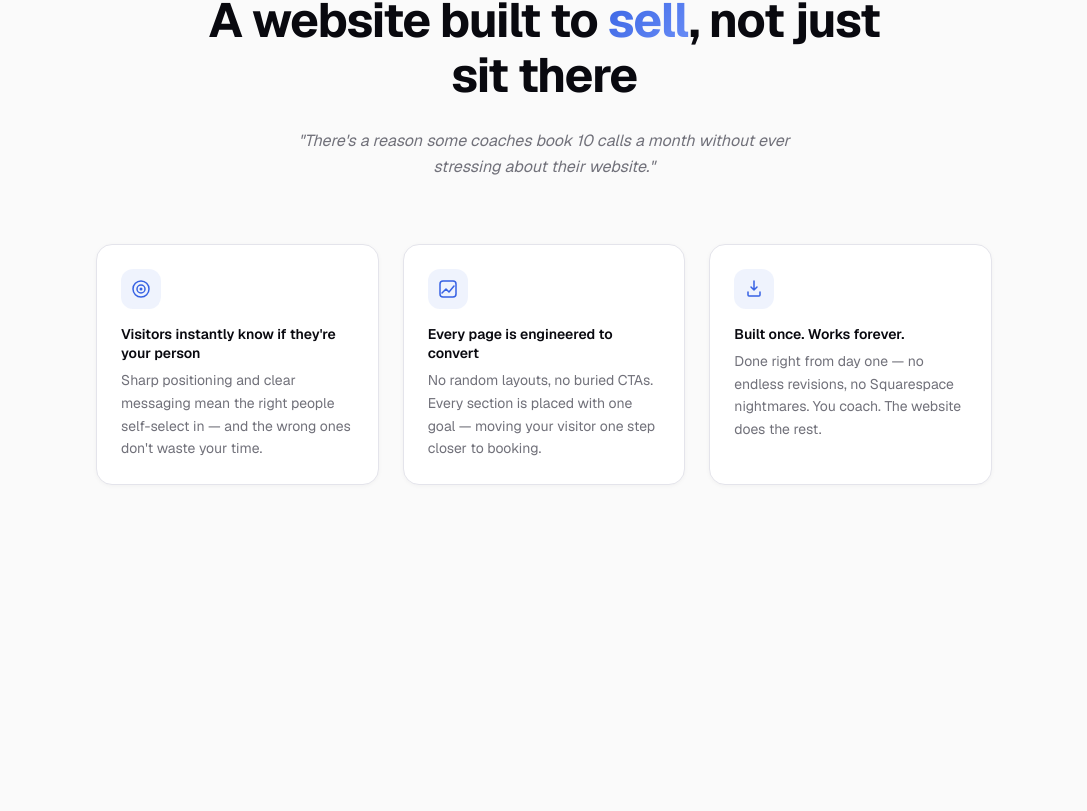
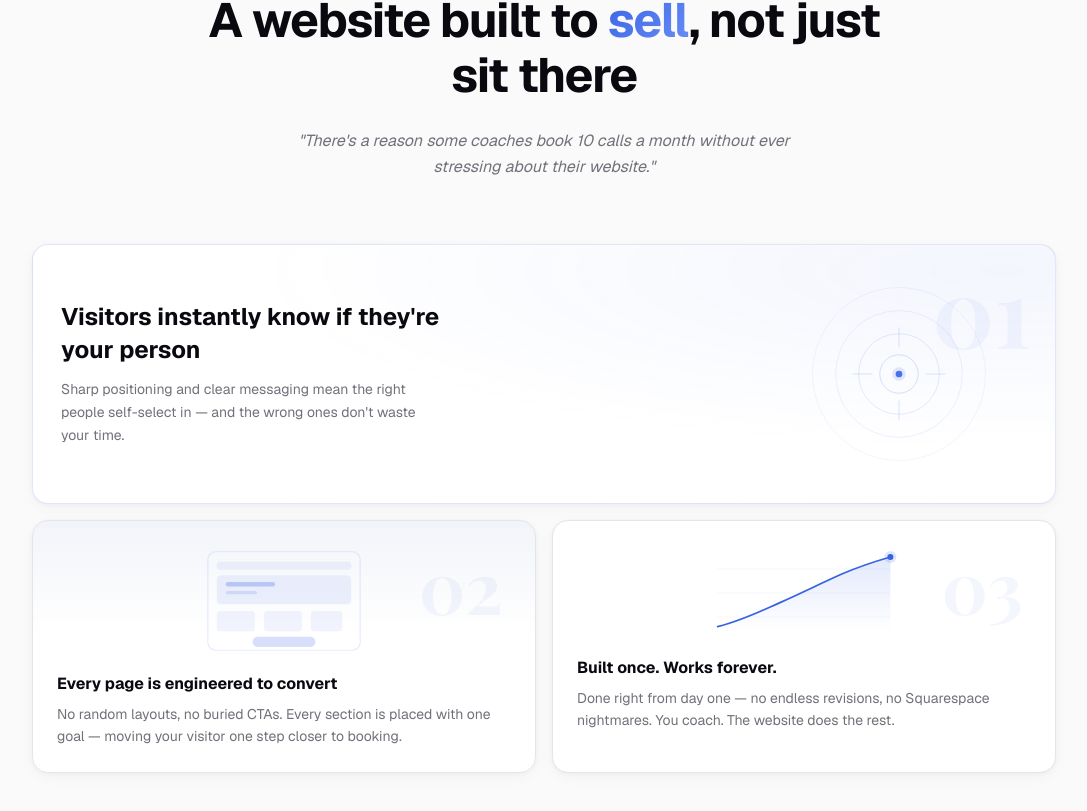
Before and after one commit to qpxv/websites, a Next.js app: page / in a window 1280 px wide. Shown: the part 1900-2711 px from the top of the page, without its empty margins (96-1183 px from the left). Before the commit the page ends 2481 px from the top, so only its background shows below. Built offline with nearby package versions, Linux system fonts and the light colour scheme.

Commit message:
solution looks insane now

```diff
--- a/app/components/home/solution/SolutionOutcomes.tsx
+++ b/app/components/home/solution/SolutionOutcomes.tsx
@@ -1,72 +1,147 @@
-const outcomes = [
-  {
-    icon: (
-      <svg width="20" height="20" viewBox="0 0 20 20" fill="none">
-        <circle cx="10" cy="10" r="8" stroke="currentColor" strokeWidth="1.5" />
-        <circle cx="10" cy="10" r="4" stroke="currentColor" strokeWidth="1.5" />
-        <circle cx="10" cy="10" r="1.5" fill="currentColor" />
-      </svg>
-    ),
-    title: "Visitors instantly know if they're your person",
-    description:
-      "Sharp positioning and clear messaging mean the right people self-select in — and the wrong ones don't waste your time.",
-  },
-  {
-    icon: (
-      <svg width="20" height="20" viewBox="0 0 20 20" fill="none">
-        <path d="M4 14l4-4 3 3 5-6" stroke="currentColor" strokeWidth="1.5" strokeLinecap="round" strokeLinejoin="round" />
-        <rect x="2" y="2" width="16" height="16" rx="3" stroke="currentColor" strokeWidth="1.5" />
-      </svg>
-    ),
-    title: "Every page is engineered to convert",
-    description:
-      "No random layouts, no buried CTAs. Every section is placed with one goal — moving your visitor one step closer to booking.",
-  },
-  {
-    icon: (
-      <svg width="20" height="20" viewBox="0 0 20 20" fill="none">
-        <path d="M10 2L10 11M10 11L7 8M10 11L13 8" stroke="currentColor" strokeWidth="1.5" strokeLinecap="round" strokeLinejoin="round" />
-        <path d="M4 13v3a1 1 0 001 1h10a1 1 0 001-1v-3" stroke="currentColor" strokeWidth="1.5" strokeLinecap="round" />
-      </svg>
-    ),
-    title: "Built once. Works forever.",
-    description:
-      "Done right from day one — no endless revisions, no Squarespace nightmares. You coach. The website does the rest.",
-  },
-];
-
 export default function SolutionOutcomes() {
   return (
-    <div className="grid grid-cols-1 md:grid-cols-3 gap-6 max-w-4xl mx-auto">
-      {outcomes.map((outcome, i) => (
+    <div className="max-w-5xl mx-auto grid grid-cols-1 md:grid-cols-2 gap-4">
+
+      {/* ── Card 1 — full width, positioning/clarity ────────────── */}
       <div
-          key={i}
-          className="flex flex-col gap-4 p-6 rounded-2xl"
+        className="md:col-span-2 relative overflow-hidden rounded-2xl p-7 min-h-[260px] flex flex-col md:flex-row md:items-center gap-8"
+        style={{
+          background: "radial-gradient(ellipse at 95% 10%, rgba(55,98,227,0.06) 0%, transparent 55%), #fff",
+          border: "1px solid rgba(55, 98, 227, 0.15)",
+          boxShadow: "0 1px 4px rgba(0,0,0,0.04), 0 4px 16px rgba(0,0,0,0.03)",
+        }}
+      >
+        {/* Ghost number */}
+        <span
+          className="absolute top-4 right-6 text-[96px] font-bold leading-none select-none pointer-events-none"
+          style={{ color: "rgba(55,98,227,0.05)", fontFamily: "var(--font-playfair)" }}
+          aria-hidden="true"
+        >
+          01
+        </span>
+
+        {/* Text */}
+        <div className="relative z-10 max-w-sm">
+          <h3 className="text-xl sm:text-2xl font-bold text-foreground leading-snug mb-3">
+            Visitors instantly know if they're your person
+          </h3>
+          <p className="text-sm text-muted-text leading-relaxed">
+            Sharp positioning and clear messaging mean the right people self-select in — and the wrong ones don't waste your time.
+          </p>
+        </div>
+
+        {/* Signal rings illustration */}
+        <div className="relative z-10 flex items-center justify-center shrink-0 w-48 h-48 mx-auto md:ml-auto md:mr-8 opacity-90">
+          <svg viewBox="0 0 200 200" fill="none" className="w-full h-full" aria-hidden="true">
+            <circle cx="100" cy="100" r="90" stroke="rgba(55,98,227,0.07)" strokeWidth="1" />
+            <circle cx="100" cy="100" r="66" stroke="rgba(55,98,227,0.10)" strokeWidth="1" />
+            <circle cx="100" cy="100" r="42" stroke="rgba(55,98,227,0.15)" strokeWidth="1" />
+            <circle cx="100" cy="100" r="20" stroke="rgba(55,98,227,0.22)" strokeWidth="1" />
+            <line x1="100" y1="52" x2="100" y2="72" stroke="rgba(55,98,227,0.20)" strokeWidth="1" strokeLinecap="round" />
+            <line x1="100" y1="128" x2="100" y2="148" stroke="rgba(55,98,227,0.20)" strokeWidth="1" strokeLinecap="round" />
+            <line x1="52" y1="100" x2="72" y2="100" stroke="rgba(55,98,227,0.20)" strokeWidth="1" strokeLinecap="round" />
+            <line x1="128" y1="100" x2="148" y2="100" stroke="rgba(55,98,227,0.20)" strokeWidth="1" strokeLinecap="round" />
+            <circle cx="100" cy="100" r="7" fill="rgba(55,98,227,0.15)" />
+            <circle cx="100" cy="100" r="3.5" fill="#3762e3" />
+          </svg>
+        </div>
+      </div>
+
+      {/* ── Card 2 — page anatomy, conversion ───────────────────── */}
+      <div
+        className="relative overflow-hidden rounded-2xl p-6 min-h-[220px] flex flex-col"
+        style={{
+          background: "linear-gradient(180deg, rgba(55,98,227,0.04) 0%, #fff 45%)",
+          border: "1px solid var(--border)",
+          boxShadow: "0 1px 4px rgba(0,0,0,0.04), 0 4px 16px rgba(0,0,0,0.03)",
+        }}
+      >
+        {/* Illustration area */}
+        <div className="relative w-full h-28 mb-4 shrink-0">
+          <svg viewBox="0 0 160 100" fill="none" className="w-full h-full" aria-hidden="true">
+            <rect x="12" y="6" width="136" height="88" rx="7" stroke="rgba(55,98,227,0.12)" strokeWidth="1" />
+            <rect x="20" y="15" width="120" height="7" rx="2.5" fill="rgba(55,98,227,0.08)" />
+            <rect x="20" y="27" width="120" height="26" rx="4" fill="rgba(55,98,227,0.09)" />
+            <rect x="28" y="33" width="44" height="4" rx="2" fill="rgba(55,98,227,0.28)" />
+            <rect x="28" y="41" width="28" height="3" rx="1.5" fill="rgba(55,98,227,0.16)" />
+            <rect x="20" y="59" width="34" height="18" rx="3" fill="rgba(55,98,227,0.07)" />
+            <rect x="62" y="59" width="34" height="18" rx="3" fill="rgba(55,98,227,0.07)" />
+            <rect x="104" y="59" width="28" height="18" rx="3" fill="rgba(55,98,227,0.07)" />
+            <rect x="52" y="82" width="56" height="9" rx="4.5" fill="rgba(55,98,227,0.20)" />
+          </svg>
+          {/* Ghost number */}
+          <span
+            className="absolute top-1 right-2 text-7xl font-bold leading-none select-none pointer-events-none"
+            style={{ color: "rgba(55,98,227,0.06)", fontFamily: "var(--font-playfair)" }}
+            aria-hidden="true"
+          >
+            02
+          </span>
+        </div>
+
+        {/* Text */}
+        <h3 className="text-base font-bold text-foreground leading-snug mb-2">
+          Every page is engineered to convert
+        </h3>
+        <p className="text-sm text-muted-text leading-relaxed">
+          No random layouts, no buried CTAs. Every section is placed with one goal — moving your visitor one step closer to booking.
+        </p>
+      </div>
+
+      {/* ── Card 3 — sparkline, reliability ─────────────────────── */}
+      <div
+        className="relative overflow-hidden rounded-2xl p-6 min-h-[220px] flex flex-col"
         style={{
           background: "#fff",
           border: "1px solid var(--border)",
-            boxShadow: "0 1px 4px rgba(0,0,0,0.04)",
+          boxShadow: "0 1px 4px rgba(0,0,0,0.04), 0 4px 16px rgba(0,0,0,0.03)",
         }}
       >
-          <div
-            className="w-10 h-10 rounded-xl flex items-center justify-center shrink-0"
-            style={{
-              background: "rgba(55, 98, 227, 0.08)",
-              color: "var(--blue)",
-            }}
+        {/* Illustration area */}
+        <div className="relative w-full h-24 mb-4 shrink-0">
+          <svg viewBox="0 0 160 80" fill="none" className="w-full h-full" aria-hidden="true">
+            <defs>
+              <linearGradient id="spark-area-fill" x1="0" y1="0" x2="0" y2="1">
+                <stop offset="0%" stopColor="#3762e3" stopOpacity="0.14" />
+                <stop offset="100%" stopColor="#3762e3" stopOpacity="0" />
+              </linearGradient>
+            </defs>
+            <line x1="8" y1="20" x2="152" y2="20" stroke="rgba(55,98,227,0.05)" strokeWidth="1" />
+            <line x1="8" y1="40" x2="152" y2="40" stroke="rgba(55,98,227,0.05)" strokeWidth="1" />
+            <line x1="8" y1="60" x2="152" y2="60" stroke="rgba(55,98,227,0.05)" strokeWidth="1" />
+            <path
+              d="M8 68 C28 63 42 56 60 48 C78 40 94 32 112 24 C126 18 138 14 152 10 L152 72 L8 72 Z"
+              fill="url(#spark-area-fill)"
+            />
+            <path
+              d="M8 68 C28 63 42 56 60 48 C78 40 94 32 112 24 C126 18 138 14 152 10"
+              stroke="#3762e3"
+              strokeWidth="1.5"
+              strokeLinecap="round"
+              strokeLinejoin="round"
+            />
+            <circle cx="152" cy="10" r="5" fill="rgba(55,98,227,0.15)" />
+            <circle cx="152" cy="10" r="2.5" fill="#3762e3" />
+          </svg>
+          {/* Ghost number */}
+          <span
+            className="absolute top-1 right-2 text-7xl font-bold leading-none select-none pointer-events-none"
+            style={{ color: "rgba(55,98,227,0.06)", fontFamily: "var(--font-playfair)" }}
+            aria-hidden="true"
           >
-            {outcome.icon}
+            03
+          </span>
         </div>
-          <div>
-            <h3 className="text-sm font-semibold text-foreground mb-1.5 leading-snug">
-              {outcome.title}
+
+        {/* Text */}
+        <h3 className="text-base font-bold text-foreground leading-snug mb-2">
+          Built once. Works forever.
         </h3>
         <p className="text-sm text-muted-text leading-relaxed">
-              {outcome.description}
+          Done right from day one — no endless revisions, no Squarespace nightmares. You coach. The website does the rest.
         </p>
       </div>
-        </div>
-      ))}
+
     </div>
   );
 }
```
Lines whose indentation alone changed are shown as unchanged.
